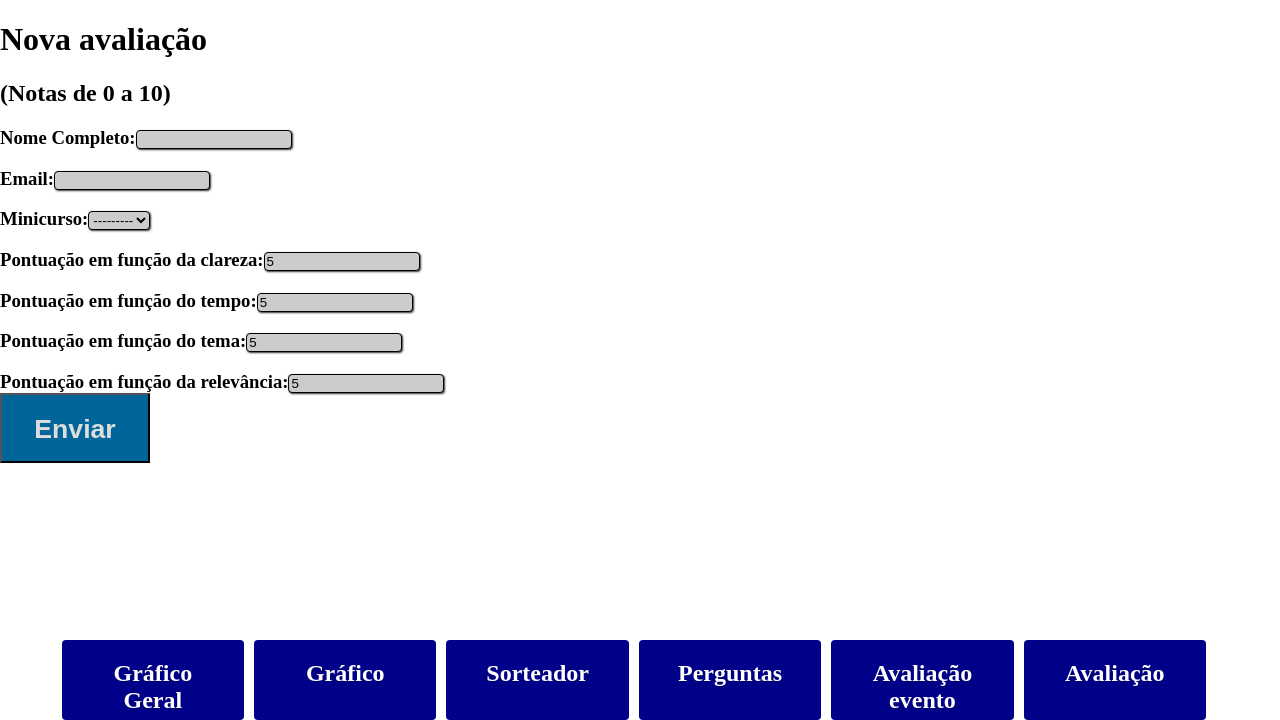
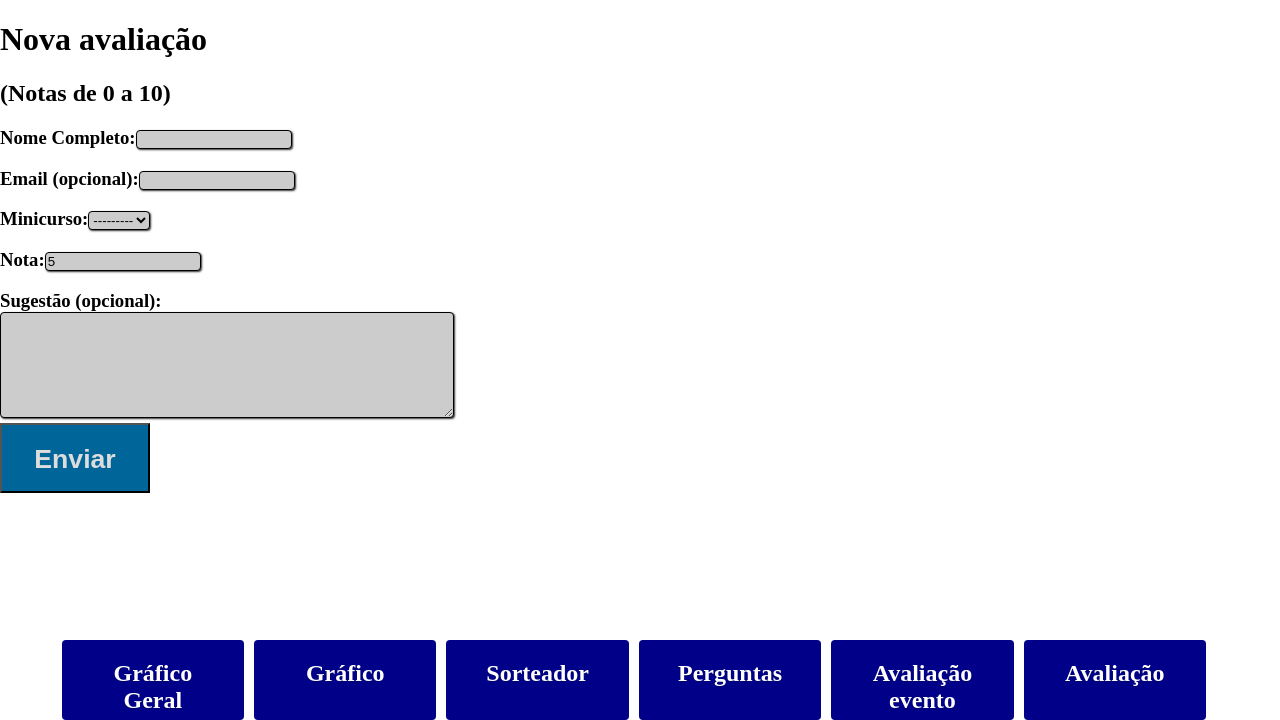
Before and after one commit to victor-s-santos/Workshopgenetica, a Django app: template graficos/templates/avalia_minicurso.html in a window 1280 px wide. Shown: the part 80-800 px from the top of the page. Run offline with Django 3.2, Linux system fonts and the light colour scheme; the template is opened without the code that fills it: values that come from a table or form of the project are taken from there, others are empty; a user stored in the database is signed in; tables that the repository leaves empty hold one stand-in row (values such as "Sample post").

Commit message:
atualizando

```diff
--- a/graficos/admin.py
+++ b/graficos/admin.py
@@ -32,14 +32,14 @@ class MiniCursosAdmin(admin.ModelAdmin):
 class PontuacaoMinicursosResource(resources.ModelResource):
 	class Meta:
 		model = PontuacaoMinicursos
-		fields = ('minicurso__minicurso', 'nome', 'clareza', 'tempo', 'tema', 'relevancia')
+		fields = ('minicurso__minicurso', 'nome','email', 'pontuacao', 'sugestao', 'data')
 
 class PontuacaoMinicursosAdmin(ImportExportModelAdmin):
 	resource_class = PontuacaoMinicursosResource
 	date_hierarchy = 'data'
 	search_fields = ['data', 'minicurso']
-	list_filter = ['data', 'minicurso', 'clareza', 'tempo', 'tema', 'relevancia']
-	list_display = ['minicurso', 'clareza', 'tempo', 'tema', 'relevancia', 'email', 'data']
+	list_filter = ['data', 'minicurso', 'pontuacao', 'minicurso']
+	list_display = ['minicurso', 'nome','email', 'pontuacao', 'sugestao', 'data']
 
 class EventoResource(resources.ModelResource):
 	class Meta:
--- a/graficos/forms.py
+++ b/graficos/forms.py
@@ -21,7 +21,7 @@ class EventoForm(forms.ModelForm):
 class PontuacaoMinicursosForm(forms.ModelForm):
 	class Meta:
 		model = PontuacaoMinicursos
-		fields = '__all__'
+		fields = ('minicurso', 'nome', 'email', 'pontuacao', 'sugestao')
 
 	def __init__(self, *args, **kwargs):
 		super(PontuacaoMinicursosForm, self).__init__(*args, **kwargs)
--- a/graficos/models.py
+++ b/graficos/models.py
@@ -18,7 +18,7 @@ class Pontuacao(models.Model):
 	palestrante = models.ForeignKey(Palestrante, related_name='palesta', on_delete=models.CASCADE)
 	pontuacao = models.IntegerField(default=5, validators=[MinValueValidator(0), MaxValueValidator(10)])
 	nome = models.CharField(max_length=800)
-	email = models.EmailField(max_length=200, blank=False, null=False)
+	email = models.EmailField(max_length=200, blank=True, null=True)
 	sugestao = models.TextField(blank=True, null=True)
 	data = models.DateField(auto_now_add=True)
 	id = models.AutoField(primary_key=True)
@@ -67,15 +67,17 @@ class MiniCursos(models.Model):
 class PontuacaoMinicursos(models.Model):
 	minicurso = models.ForeignKey(MiniCursos, on_delete=models.CASCADE)
 	nome = models.CharField(blank=False, null=False, max_length=200)
-	email = models.EmailField(max_length=200, blank=False, null=False, unique=True)
+	email = models.EmailField(max_length=200, blank=True, null=True)
+	pontuacao = models.IntegerField(default=5, validators=[MinValueValidator(0), MaxValueValidator(10)])
 	clareza = models.IntegerField(default=5, validators=[MinValueValidator(0), MaxValueValidator(10)])
 	tempo = models.IntegerField(default=5, validators=[MinValueValidator(0), MaxValueValidator(10)])
 	tema = models.IntegerField(default=5, validators=[MinValueValidator(0), MaxValueValidator(10)])
 	relevancia = models.IntegerField(default=5, validators=[MinValueValidator(0), MaxValueValidator(10)])
+	sugestao = models.TextField(blank=True, null=True)
 	data = models.DateField(auto_now_add=True)
 
 	class Meta:
-		unique_together = ('minicurso', 'email')
+		unique_together = ('minicurso', 'nome')
 		verbose_name = 'Pontuação Minicurso'
 		verbose_name_plural = 'Pontuações Minicurso'
 
--- a/graficos/templates/avalia_minicurso.html
+++ b/graficos/templates/avalia_minicurso.html
@@ -6,17 +6,14 @@
 	<form method="POST" class="post-form">{% csrf_token %}
 	<p><h3>Nome Completo:{{ form.nome }}
 	<br>
-	<p><h3>Email:{{ form.email }}
+	<p><h3>Email (opcional):{{ form.email }}
 	<br>
 	<p><h3>Minicurso:{{ form.minicurso }}
 	<br>
-	<p><h3>Pontuação em função da clareza:{{ form.clareza }}
+	<p><h3>Nota:{{ form.pontuacao }}
 	<br>
-	<p><h3>Pontuação em função do tempo:{{ form.tempo }}
-	<br>
-	<p><h3>Pontuação em função do tema:{{ form.tema }}
-	<br>
-	<p><h3>Pontuação em função da relevância:{{ form.relevancia }}
+	<p><h3>Sugestão (opcional):
+	<br>{{ form.sugestao }}
 	<br>
 	<button type="submit" class="save btn btn-default"><h1>Enviar</h1></button>
 	</form>
--- a/graficos/templates/avalia_palestrante.html
+++ b/graficos/templates/avalia_palestrante.html
@@ -6,7 +6,7 @@
 	<form method="POST" class="post-form">{% csrf_token %}
 	<p><h3>Nome Completo:{{ form.nome }}
 	<br>
-	<p><h3>Email:{{ form.email }}
+	<p><h3>Email (opcional):{{ form.email }}
 	<br>
 	<p><h3>Palestrante:{{ form.palestrante }}
 	<br>
--- a/unesp_apps/settings.py
+++ b/unesp_apps/settings.py
@@ -22,7 +22,7 @@ BASE_DIR = os.path.dirname(os.path.dirname(os.path.abspath(__file__)))
 # SECURITY WARNING: keep the secret key used in production secret!
 SECRET_KEY = config('SECRET_KEY')
 DEBUG = config('DEBUG', default=False, cast=bool)
-ALLOWED_HOSTS = ['workshopgenetica.herokuapp.com', 'localhost', '127.0.0.1', '192.168.0.5']
+ALLOWED_HOSTS = ['workshopgenetica.herokuapp.com', 'localhost', '127.0.0.1', '192.168.1.103']
 
 
 # Application definition
```
Also changed, not shown: graficos/templates/avalia_evento.html (+4 -4 lines), graficos/migrations/0009_auto_20190411_0049.py (added), graficos/migrations/0010_auto_20190411_0052.py (added).
